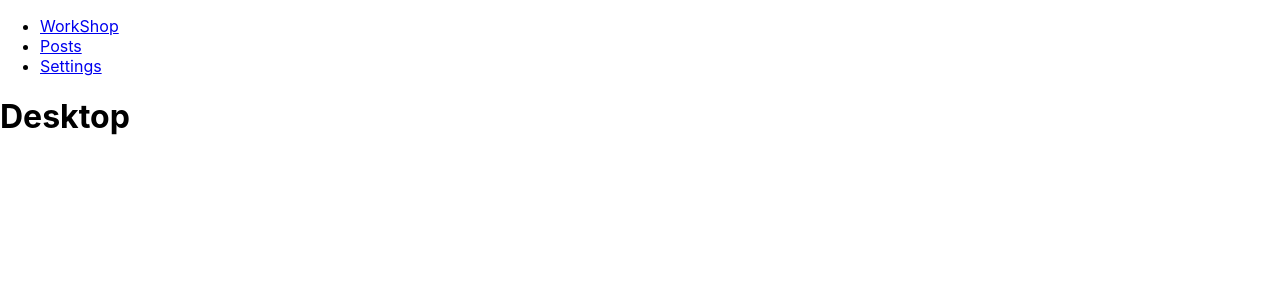
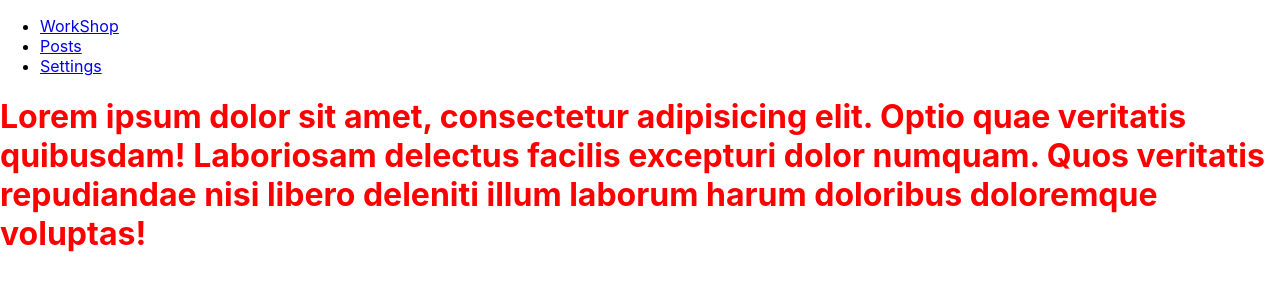
Before and after one commit to RandyBoBandy92/office-hours-apr-27, a React (Create React App) app: page /workshop in a window 1280 px wide. Shown: the top 300 px of the page. Built offline with nearby package versions, Linux system fonts and the light colour scheme.

Commit message:
observer test

```diff
--- a/src/pages/Workshop.js
+++ b/src/pages/Workshop.js
@@ -1,18 +1,77 @@
-import { useEffect, useReducer, useState } from "react";
+import { useEffect, useReducer, useState, useRef } from "react";
 import MediaQuery from "../components/MediaQuery";
 
 function WorkShop() {
+  const [isLarge, setIsLarge] = useState(false);
+  const ref = useRef(null);
+
+  useEffect(() => {
+    const observer = new ResizeObserver((entries) => {
+      for (let entry of entries) {
+        const { width } = entry.contentRect;
+        setIsLarge(width >= 400);
+      }
+    });
+
+    if (ref.current) {
+      observer.observe(ref.current);
+    }
+
+    return () => {
+      if (ref.current) {
+        observer.unobserve(ref.current);
+      }
+    };
+  }, []);
+
   return (
-    <div>
-      <MediaQuery
-        query={"(max-width: 768px)"}
-        mobile={<h1>Mobile</h1>}
-        desktop={<h1>Desktop</h1>}
-        // Desktop Layout
-        // Mobile Layout
-      />
+    <div ref={ref}>
+      <div style={{ color: isLarge ? "red" : "black" }} className="test">
+        <h1>
+          Lorem ipsum dolor sit amet, consectetur adipisicing elit. Optio quae
+          veritatis quibusdam! Laboriosam delectus facilis excepturi dolor
+          numquam. Quos veritatis repudiandae nisi libero deleniti illum laborum
+          harum doloribus doloremque voluptas!
+        </h1>
+      </div>
     </div>
   );
 }
 
 export default WorkShop;
+
+// import React, { useEffect, useState, useRef } from 'react';
+
+// function MyComponent({ text }) {
+//   const [isLarge, setIsLarge] = useState(false);
+//   const ref = useRef(null);
+
+//   useEffect(() => {
+//     const observer = new ResizeObserver(entries => {
+//       for (let entry of entries) {
+//         const {width} = entry.contentRect;
+//         setIsLarge(width >= 600);
+//       }
+//     });
+
+//     if (ref.current) {
+//       observer.observe(ref.current);
+//     }
+
+//     return () => {
+//       if (ref.current) {
+//         observer.unobserve(ref.current);
+//       }
+//     };
+//   }, []);
+
+//   const wordLimit = isLarge ? 100 : 50;
+
+//   // Limit the words here as per your requirement
+
+//   return (
+//     <div ref={ref} className={isLarge ? 'large' : 'small'}>
+//       {text}
+//     </div>
+//   );
+// }
```
